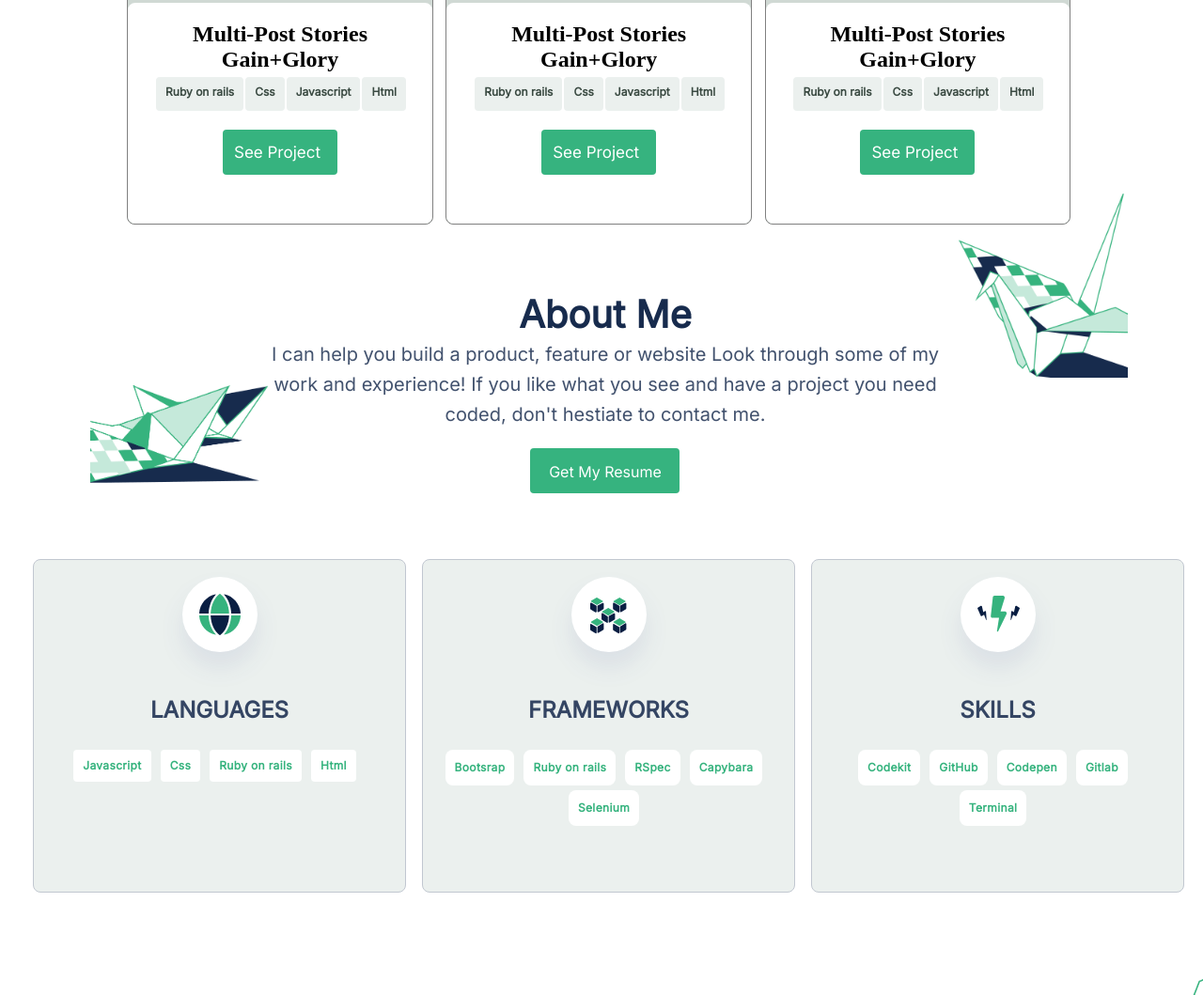
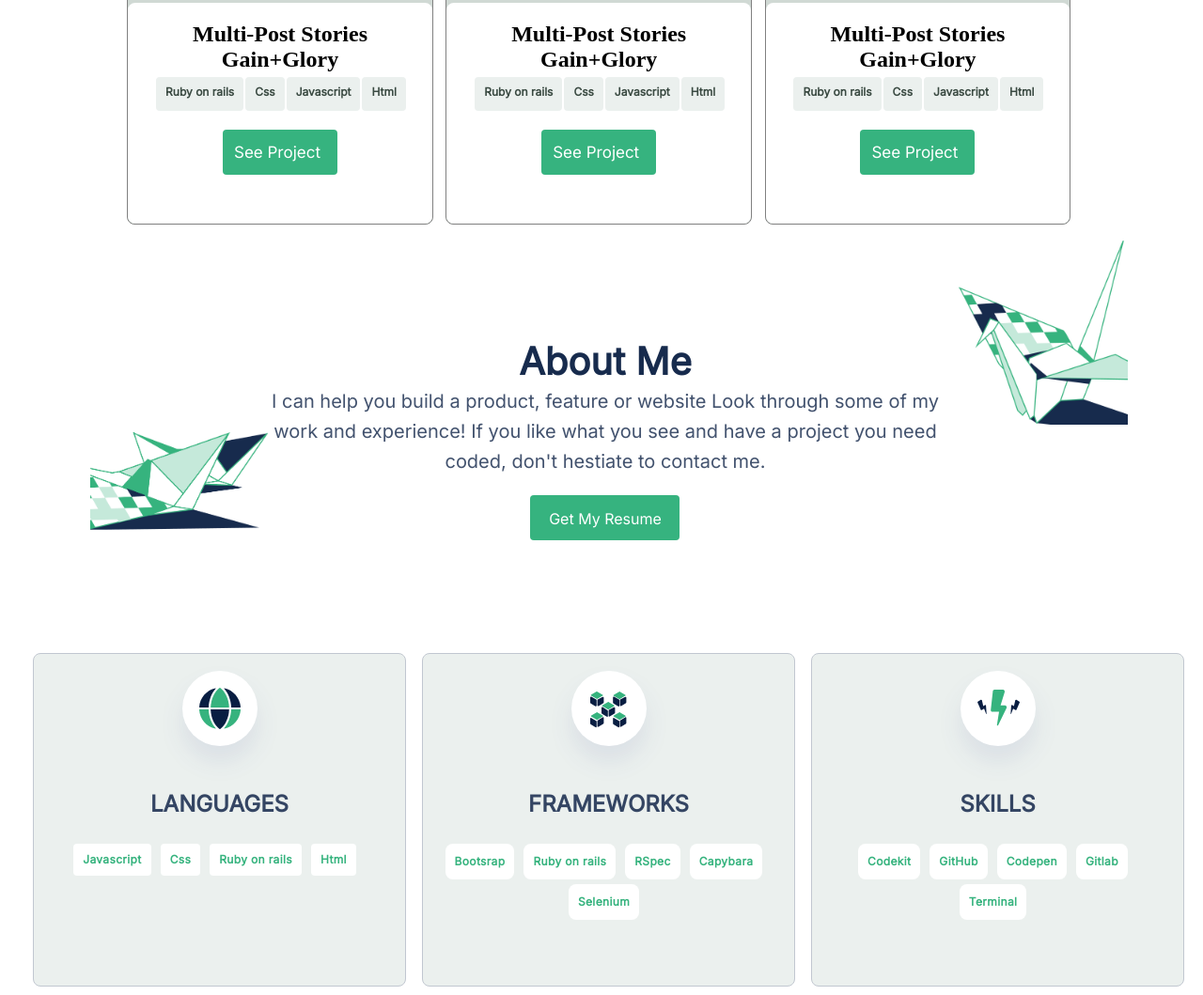
Before and after one commit to Lizdev-05/Portfolio, a website: page index.html in a window 1280 px wide. Shown: the part 1836-2895 px from the top of the page at 94% size. Drawn offline with Linux system fonts and the light colour scheme.

Commit message:
Add margin top and buttom to about-me img

```diff
--- a/style.css
+++ b/style.css
@@ -645,6 +645,7 @@ footer {
   .about-me-bg {
     position: relative;
     height: 333px;
+    margin: 50px 0;
   }
 
   .about-me-bg .about-img-1 {
```
